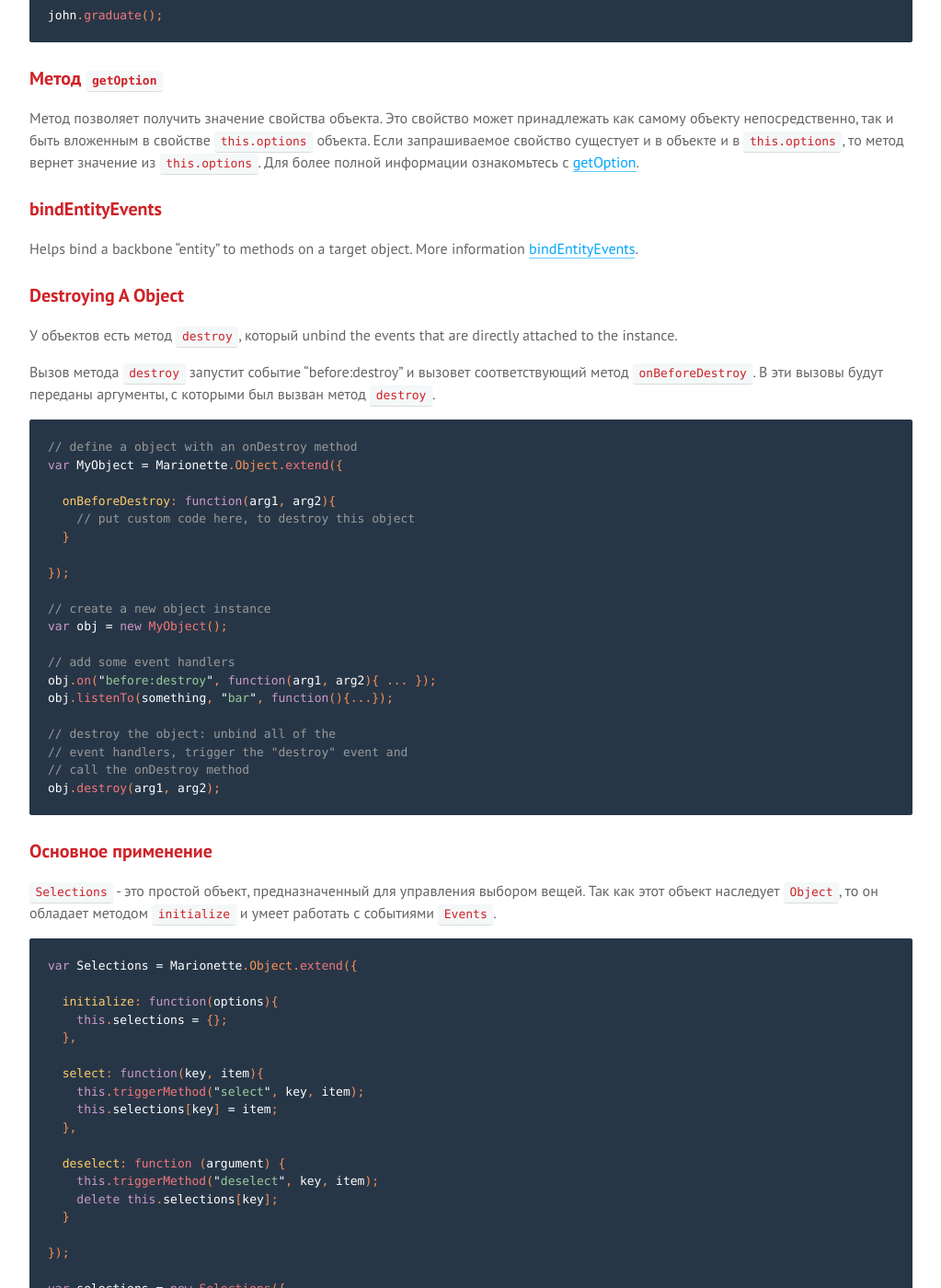
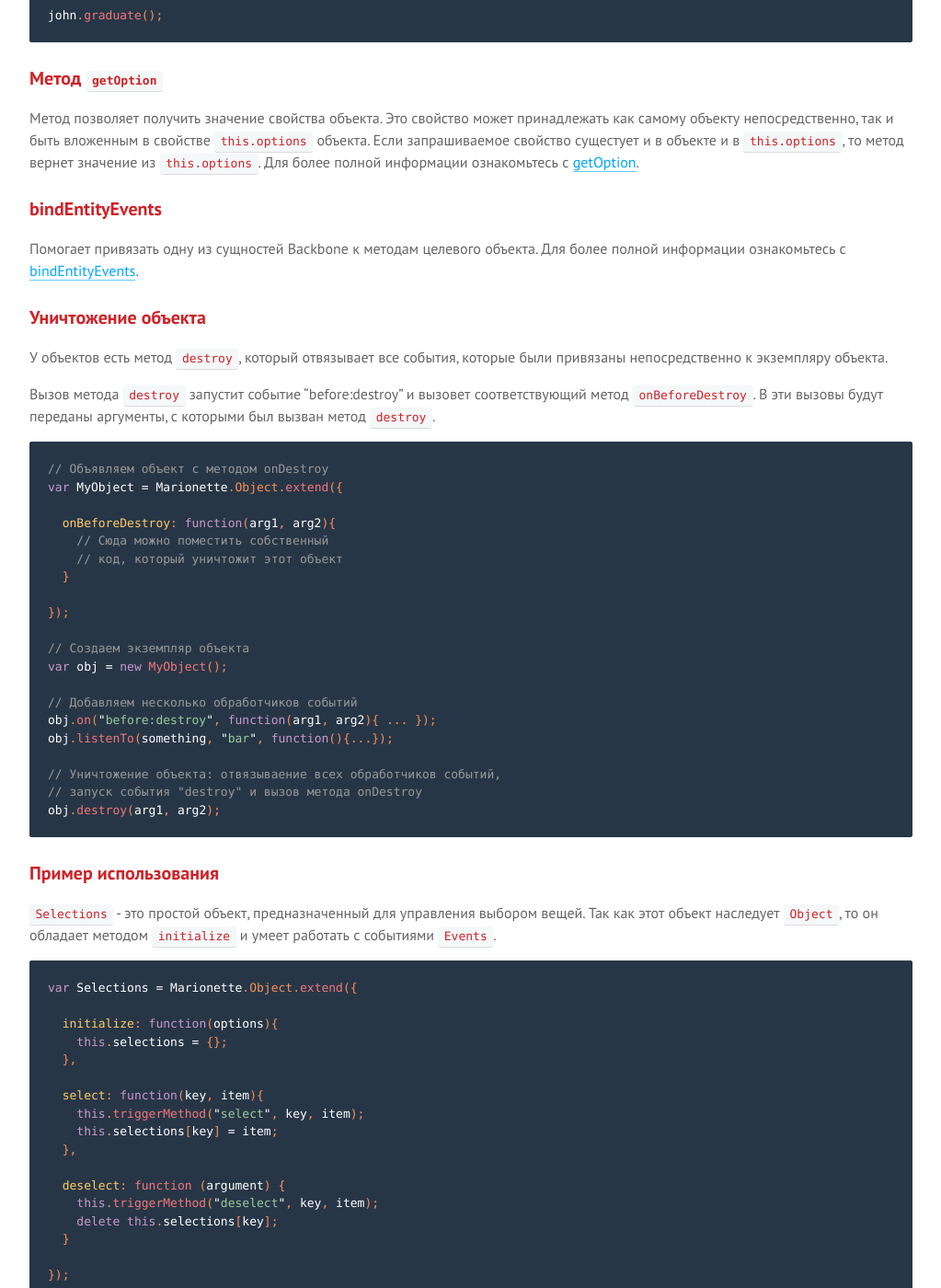
Before and after one commit to sadcitizen/marionettejs.ru, a Jekyll site: the page built from _posts/2014-05-07-object.md, in a window 1280 px wide and 1400 px high, scrolled down 1425 px. Shown: the whole window at 92% size, without its empty margins (128-1151 px from the left). Built offline with Jekyll 4.4.1, drawn with Linux system fonts in a browser that asks for light colours; some web fonts are replaced; Markdown is read by kramdown in place of the engine named in the settings; some of the changed text lies outside the part shown.

Commit message:
update ru/Object

````diff
--- a/_includes/translation/ru/marionette.object.md
+++ b/_includes/translation/ru/marionette.object.md
@@ -5,10 +5,10 @@
 
 * [Метод `initialize`](#initialize)
 * [События](#events)
-* [Destroying An Object](#destroying-a-object)
+* [Уничтожение объекта](#destroying-a-object)
 * [Метод `getOption`](#getoption)
 * [bindEntityEvents](#bindentityevents)
-* [Основное применение](#basic-use)
+* [Пример использования](#basic-use)
 
 
 ### Метод `initialize`
@@ -56,39 +56,39 @@ john.graduate();
 
 ### bindEntityEvents
 
-Helps bind a backbone "entity" to methods on a target object. More information [bindEntityEvents](./marionette.functions.md).
+Помогает привязать одну из сущностей Backbone к методам целевого объекта. Для более полной информации ознакомьтесь с [bindEntityEvents](../functions/).
 
-### Destroying A Object
+### Уничтожение объекта
 
-У объектов есть метод `destroy`, который unbind the events that are directly attached to the instance.
+У объектов есть метод `destroy`, который отвязывает все события, которые были привязаны непосредственно к экземпляру объекта.
 
 Вызов метода `destroy` запустит событие "before:destroy" и вызовет соответствующий метод `onBeforeDestroy`.
 В эти вызовы будут переданы аргументы, с которыми был вызван метод `destroy`.
 
 ```js
-// define a object with an onDestroy method
+// Объявляем объект с методом onDestroy
 var MyObject = Marionette.Object.extend({
 
   onBeforeDestroy: function(arg1, arg2){
-    // put custom code here, to destroy this object
+    // Сюда можно поместить собственный
+    // код, который уничтожит этот объект
   }
 
 });
 
-// create a new object instance
+// Создаем экземпляр объекта
 var obj = new MyObject();
 
-// add some event handlers
+// Добавляем несколько обработчиков событий
 obj.on("before:destroy", function(arg1, arg2){ ... });
 obj.listenTo(something, "bar", function(){...});
 
-// destroy the object: unbind all of the
-// event handlers, trigger the "destroy" event and
-// call the onDestroy method
+// Уничтожение объекта: отвязываение всех обработчиков событий,
+// запуск события "destroy" и вызов метода onDestroy
 obj.destroy(arg1, arg2);
 ```
 
-### Основное применение
+### Пример использования
 
 `Selections` - это простой объект, предназначенный для управления выбором вещей.
 Так как этот объект наследует `Object`, то он обладает методом `initialize` и умеет
````
